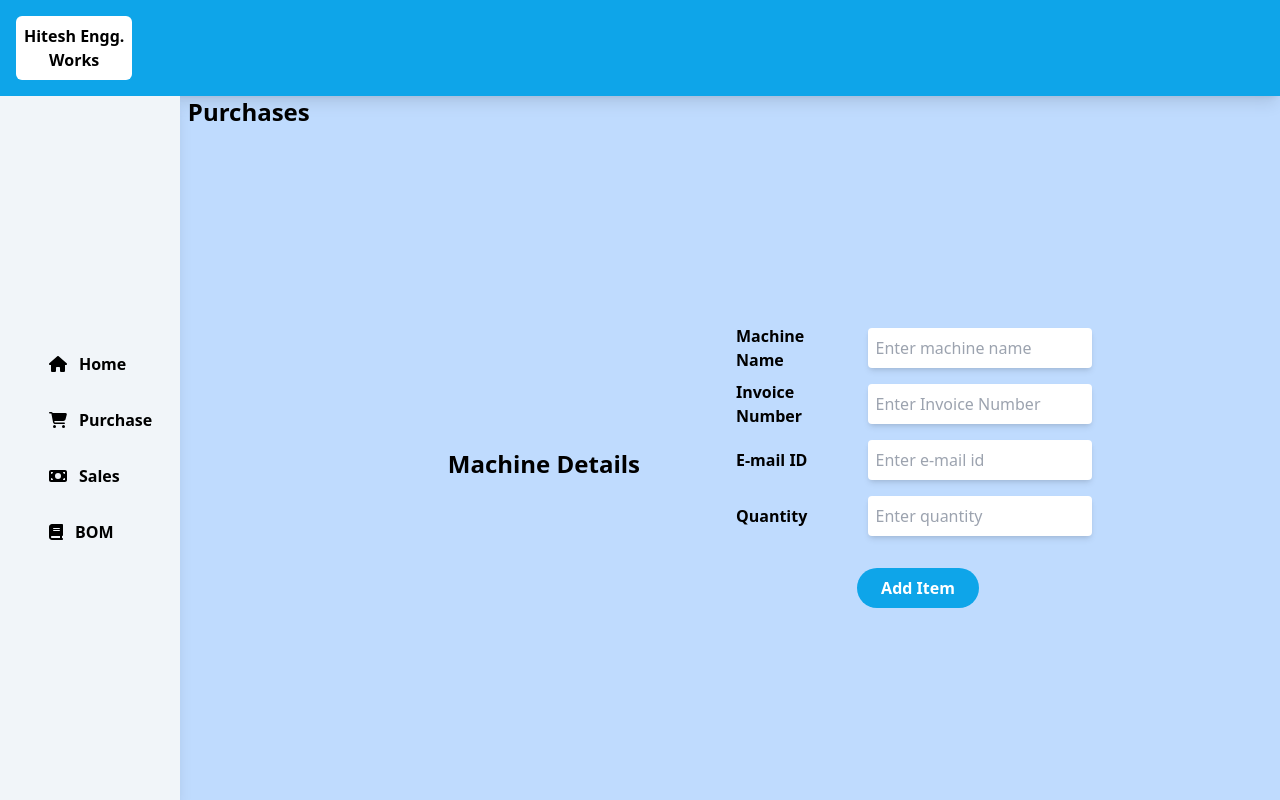
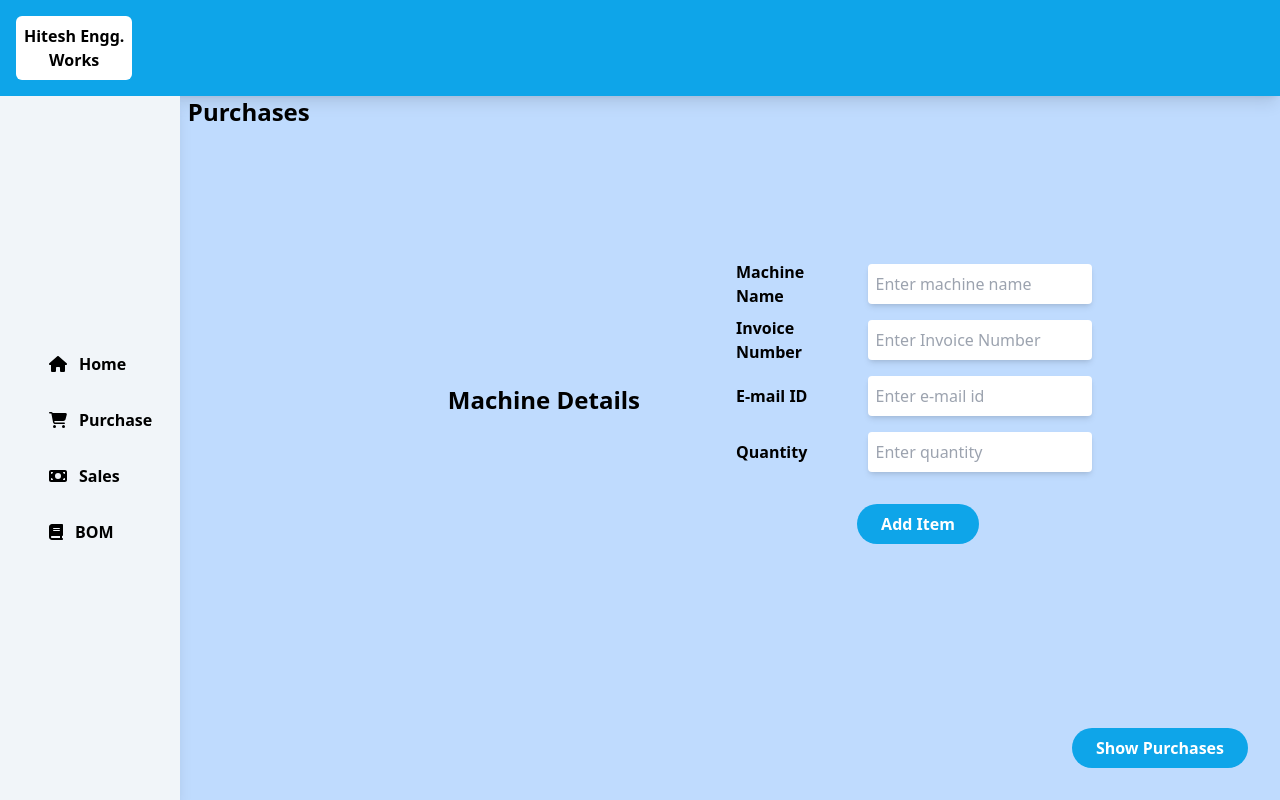
Before and after one commit to kartikgx13/Hitesh-Engineering-Inventory-System, a React (Create React App) app in the folder frontend/react-with-electron/: page /purchases in a window 1280 px wide. Built offline with nearby package versions, Linux system fonts and the light colour scheme.

Commit message:
added useState hook to toggle form and list

```diff
--- a/frontend/react-with-electron/src/components/PurchaseForm.jsx
+++ b/frontend/react-with-electron/src/components/PurchaseForm.jsx
@@ -13,6 +13,7 @@ function PurchaseForm() {
     const handleSubmit = e => {
         e.preventDefault()
     }
+
   return (
     <>
     <div className='w-full h-full flex flex-col justify-start items-start'>
--- a/frontend/react-with-electron/src/components/SalesForm.jsx
+++ b/frontend/react-with-electron/src/components/SalesForm.jsx
@@ -37,6 +37,7 @@ function SalesForm() {
            </form>
         </div>
      </div>
+
     </div>
     </>
   )
--- a/frontend/react-with-electron/src/pages/PurchasePage.js
+++ b/frontend/react-with-electron/src/pages/PurchasePage.js
@@ -1,17 +1,25 @@
-import React from 'react'
+import React, { useState } from 'react'
 import HorizontalNav from '../components/HorizontalNav'
 import VerticalNav from '../components/VerticalNav'
 import PurchaseForm from '../components/PurchaseForm'
+import PurchaseList from '../components/PurchaseList'
 
 function PurchasePage() {
+  const [toggleForm,setToggleForm]= useState(true)
+  const toggleComponent = ()=>{
+    setToggleForm(!toggleForm)
+  }
   return (
     <>
     <div className='w-screen h-screen bg-blue-200 flex flex-col'>
        <HorizontalNav/>
        <div className='flex flex-row justify-center items-center w-full h-full gap-2'>
        <VerticalNav/>
-       <div className='w-full h-full'>
-        <PurchaseForm/>
+       <div className='w-full h-full flex flex-col'>
+        {toggleForm ? <PurchaseForm/> : <PurchaseList/>}
+        <div className='w-full flex p-8 justify-end items-center'>
+          <button onClick={toggleComponent} className='bg-sky-500 pl-6 pr-6 pt-2 pb-2 rounded-full font-semibold text-white mt-6'>Show Purchases</button>
+        </div>
        </div>
        </div>
     </div>
```
